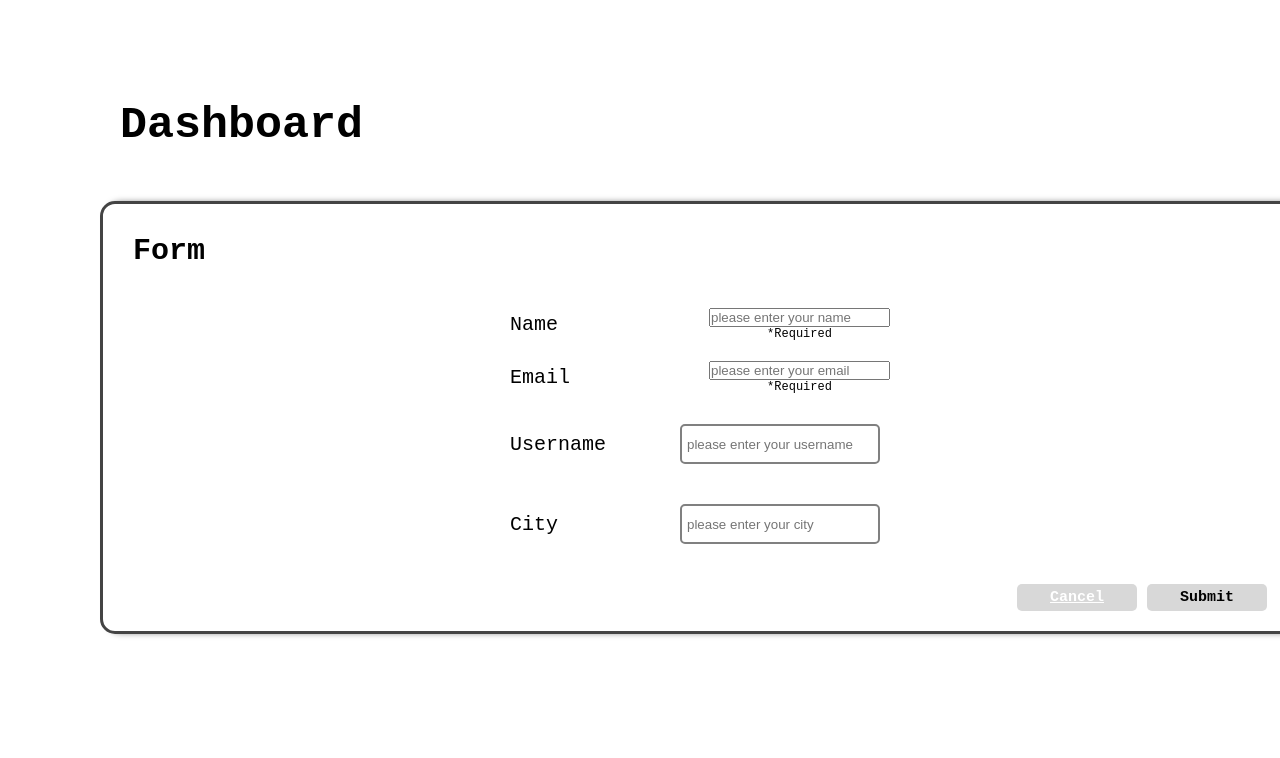
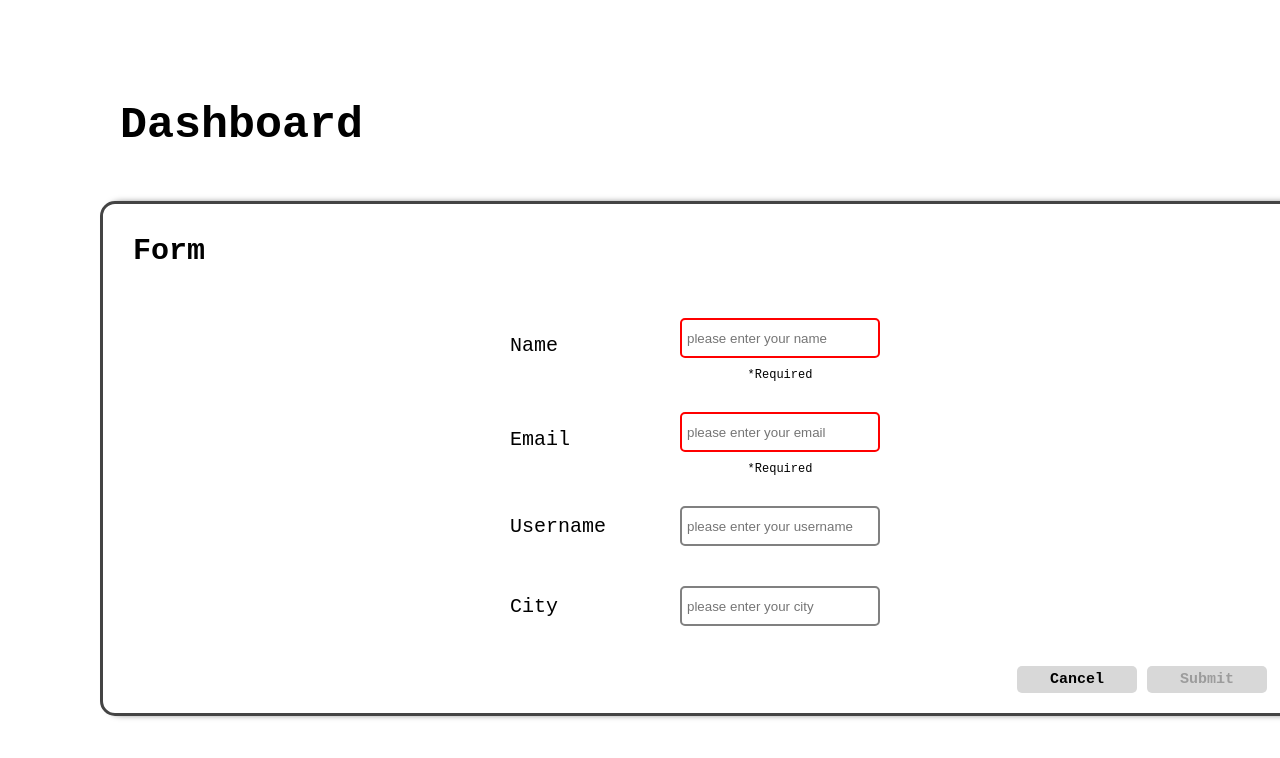
Before and after one commit to DaniC0DE/proexeLocal, a React (Create React App) app: page /form in a window 1280 px wide. Shown: the top 758 px of the page. Built offline with nearby package versions, Linux system fonts and the light colour scheme; no server answers.

Commit message:
Se agrega la funcion de agregar nuevo usuario, a traves de uso del case Add en en reducer y haciendo dispatch de newUser desde componente Form

```diff
--- a/src/Form.jsx
+++ b/src/Form.jsx
@@ -1,8 +1,64 @@
+import { useEffect, useState } from "react";
 import { Link, useNavigate } from "react-router-dom";
+import { useSelector, useDispatch } from "react-redux";
+import { addUser } from "./redux";
 import "./home.css";
 import "./form.css";
 
 export default function Form() {
+  const [newUser, setNewUser] = useState({
+    id: "",
+    name: "",
+    email: "",
+    username: "",
+    address: { city: "" },
+  });
+  const [error, setError] = useState(true);
+
+  const users = useSelector((state) => {
+    return state.users;
+  });
+  const dispatch = useDispatch();
+  const navigate = useNavigate();
+
+  useEffect(() => {
+    if (newUser.name.length > 0 && newUser.email.length > 0) {
+      setError(false);
+    } else {
+      setError(true);
+    }
+  }, [newUser.name, newUser.email]);
+
+  const handleForm = (e) => {
+    if (e.target.name === "city") {
+      setNewUser({
+        ...newUser,
+        address: { [e.target.name]: e.target.value },
+      });
+    } else {
+      setNewUser({
+        ...newUser,
+        id: users.length + 1,
+        [e.target.name]: e.target.value,
+      });
+    }
+  };
+
+  const handleSubmit = () => {
+    dispatch(addUser(newUser));
+    navigate("/");
+  };
+
+  function classNameGenerator(condition) {
+    let classNames = ["input"];
+    if (condition) {
+      classNames.push("red");
+    } else {
+      classNames.push("green");
+    }
+    return classNames.join(" ");
+  }
+
   return (
     <div className="app-container">
       <h1 className="dashboard-title">Dashboard</h1>
@@ -14,14 +70,28 @@ export default function Form() {
           <div>
             <p>Name</p>
             <span className="input-container">
-              <input type="text" placeholder="please enter your name" />
+              <input
+                className={classNameGenerator(error)}
+                name="name"
+                onChange={handleForm}
+                value={newUser.name}
+                type="text"
+                placeholder="please enter your name"
+              />
               <span>*Required</span>
             </span>
           </div>
           <div>
             <p>Email</p>
             <span className="input-container">
-              <input type="text" placeholder="please enter your email" />
+              <input
+                className={classNameGenerator(error)}
+                name="email"
+                onChange={handleForm}
+                value={newUser.email}
+                type="text"
+                placeholder="please enter your email"
+              />
               <span>*Required</span>
             </span>
           </div>
@@ -30,6 +100,9 @@ export default function Form() {
             <span className="input-container">
               <input
                 className="input"
+                name="username"
+                onChange={handleForm}
+                value={newUser.username}
                 type="text"
                 placeholder="please enter your username"
               />
@@ -40,6 +113,9 @@ export default function Form() {
             <span className="input-container">
               <input
                 className="input"
+                name="city"
+                onChange={handleForm}
+                value={newUser.address.city}
                 type="text"
                 placeholder="please enter your city"
               />
@@ -50,7 +126,13 @@ export default function Form() {
           <Link className="cancelform-btn" to="/">
             Cancel
           </Link>
-          <button className="submit-btn">Submit</button>
+          <button
+            className="submit-btn"
+            disabled={error}
+            onClick={handleSubmit}
+          >
+            Submit
+          </button>
         </div>
       </div>
     </div>
--- a/src/form.css
+++ b/src/form.css
@@ -72,7 +72,6 @@
 
 .cancelform-btn {
   background-color: #d8d8d8;
-  color: white;
   font-weight: bold;
   width: 120px;
   font-size: 15px;
@@ -82,9 +81,6 @@
   padding: 5px;
   margin-right: 10px;
   cursor: pointer;
-}
-
-.cancelform-btn-link {
   text-decoration: none;
   color: black;
   font-weight: bold;
--- a/src/redux.js
+++ b/src/redux.js
@@ -14,6 +14,8 @@ export default function reducer(state = initialState, action = {}) {
     // do reducer stuff
     case LOAD:
       return { ...state, users: action.users };
+    case ADD:
+      return { ...state, users: [...state.users, action.userToAdd] };
     default:
       return state;
   }
```
